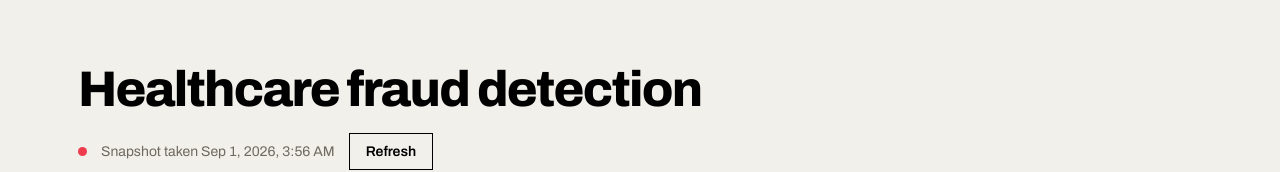
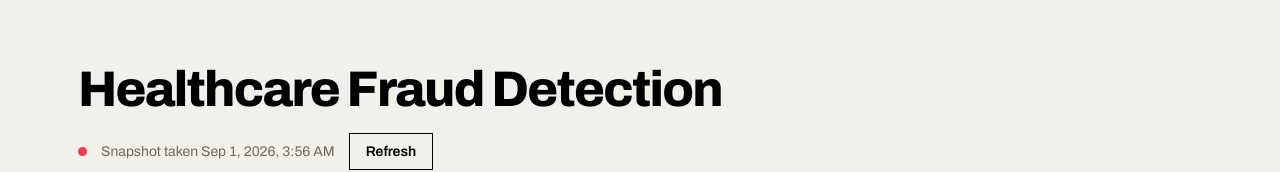
Before and after one commit to stefanusfelix/Databricks-Healthcare-Fraud-Detection, a plain HTML site: page index.html in a window 1280 px wide. Shown: the top 172 px of the page. Drawn offline with nearby package versions, Linux system fonts and the light colour scheme.

Commit message:
Dashboard

```diff
--- a/index.html
+++ b/index.html
@@ -163,7 +163,7 @@
 <div class="wrap">
 
   <header>
-    <h1>Healthcare fraud detection</h1>
+    <h1>Healthcare Fraud Detection</h1>
     <div class="status">
       <span class="dot" id="dot"></span>
       <span id="statusText">Loading…</span>
```
